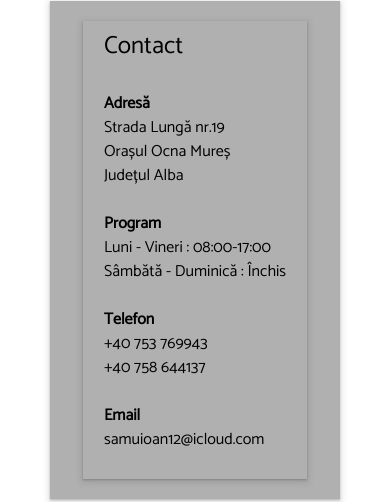
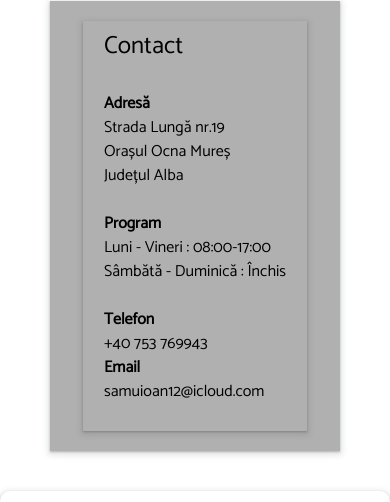
Before and after one commit to Geod11/samudachpro, a React (Create React App) app: page /contact in a window 390 px wide. Shown: the part 571-1073 px from the top of the page. Built offline with nearby package versions, Linux system fonts and the light colour scheme.

Commit message:
Erased one of the contact phone numbers

```diff
--- a/src/Components/Contact.js
+++ b/src/Components/Contact.js
@@ -61,9 +61,6 @@ function Contact() {
               <br />
               +40&nbsp;753&nbsp;769943
               <br />
-              +40&nbsp;758&nbsp;644137
-              <br />
-              <br />
               <span>Email</span>
               <br />
               samuioan12@icloud.com{" "}
```
Also changed, not shown: 1 other file (tests, documents, lock files or other folders).
